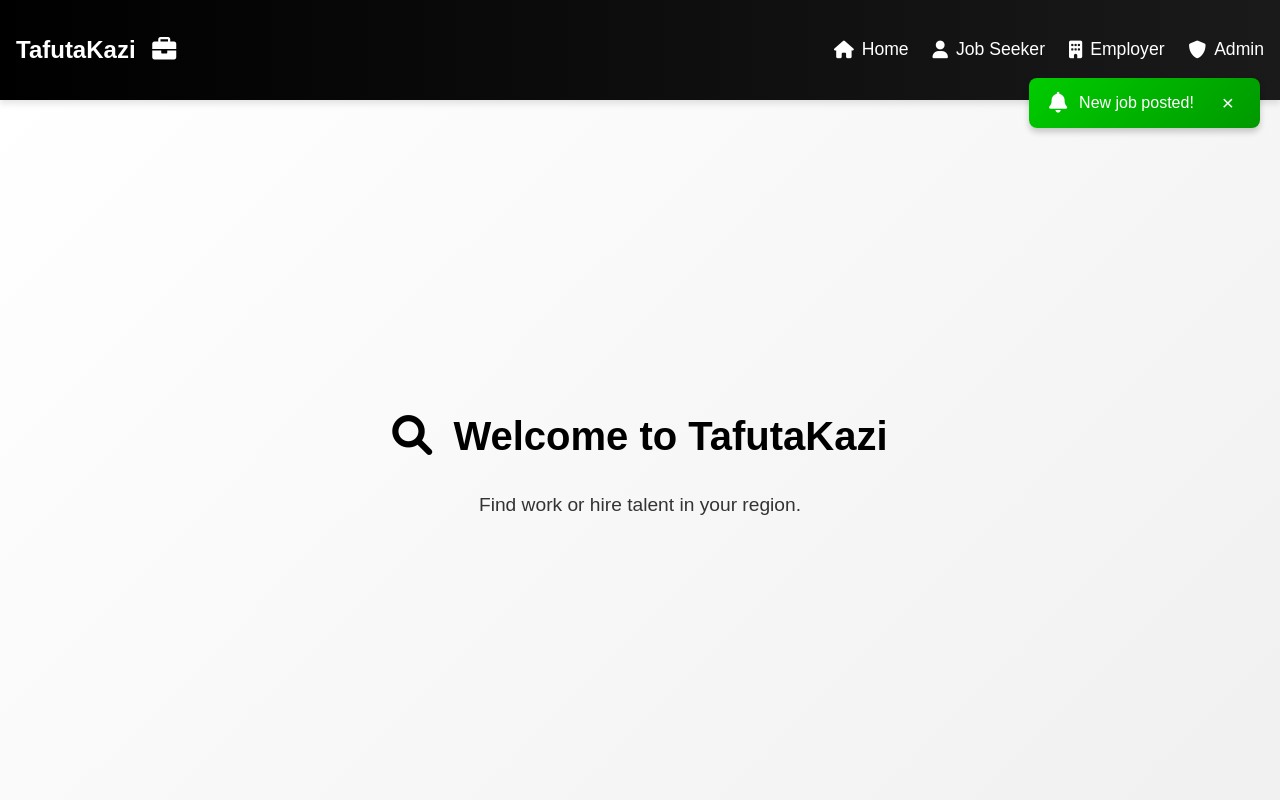
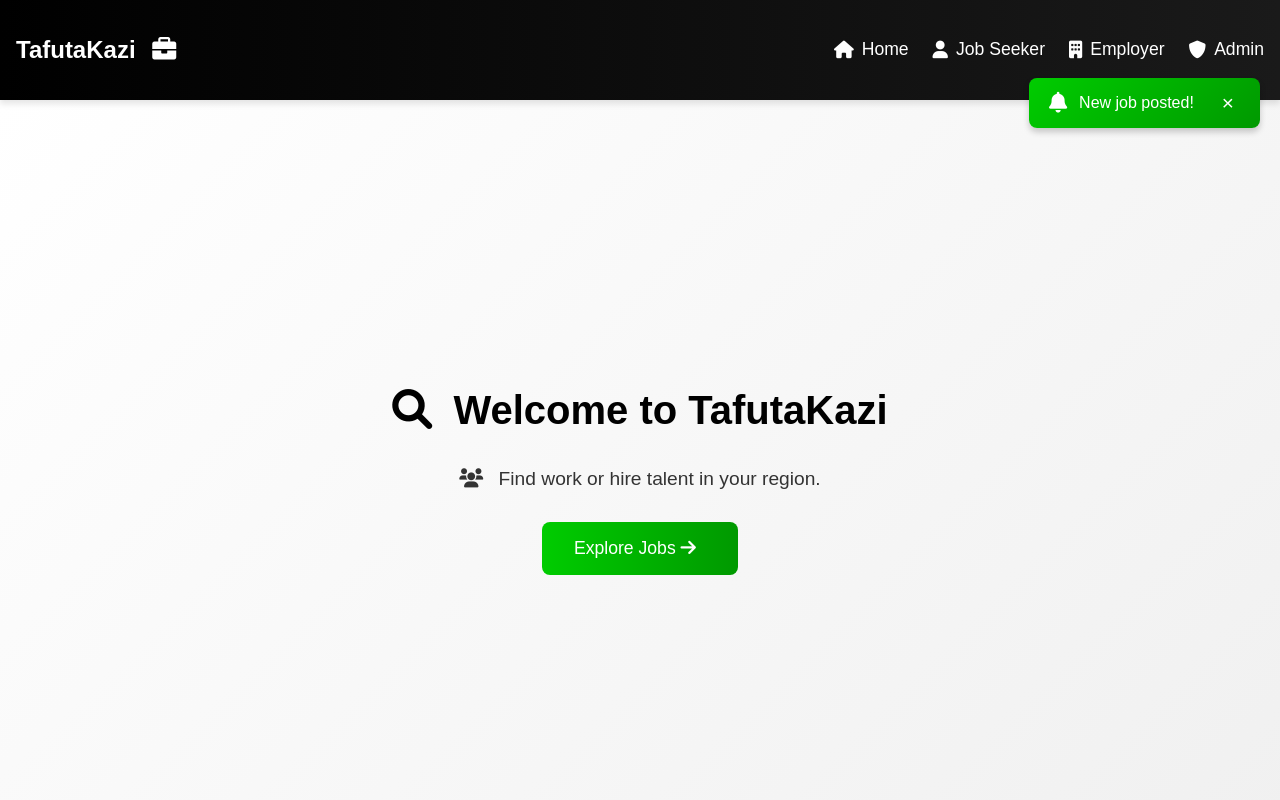
Before and after one commit to mbayajames/tafutakazi, a React (Create React App) app in the folder frontend/: page / in a window 1280 px wide. Shown: the top 800 px of the page. Built offline with nearby package versions, Linux system fonts and the light colour scheme; no server answers.

Commit message:
Update Home.js to enhance homepage content and user experience

```diff
--- a/frontend/src/pages/Home.js
+++ b/frontend/src/pages/Home.js
@@ -1,13 +1,12 @@
-import React from "react";
-import "../styles/Home.css";
+import React from 'react';
+import '../styles/Home.css';
 
 const Home = () => {
   return (
     <div className="home">
-      <h1>
-        <i className="fas fa-search"></i> Welcome to TafutaKazi
-      </h1>
-      <p>Find work or hire talent in your region.</p>
+      <h1><i className="fas fa-search"></i> Welcome to TafutaKazi</h1>
+      <p><i className="fas fa-users"></i> Find work or hire talent in your region.</p>
+      <button className="explore-btn">Explore Jobs <i className="fas fa-arrow-right"></i></button>
     </div>
   );
 };
```
